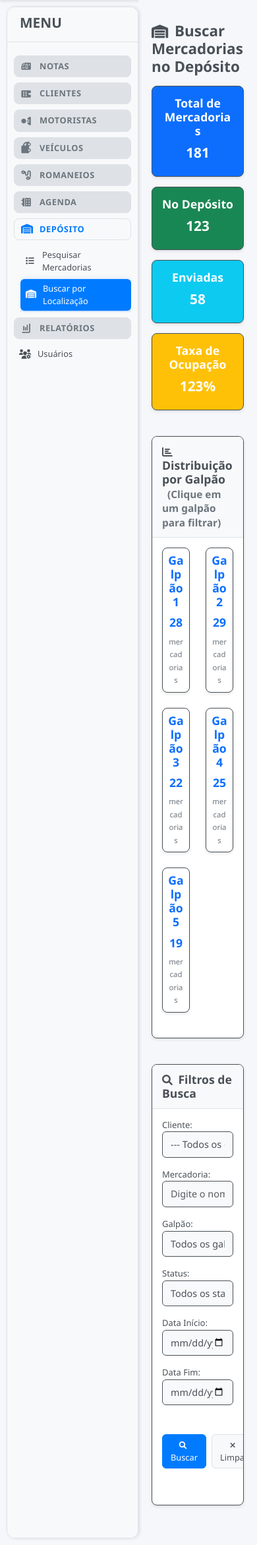
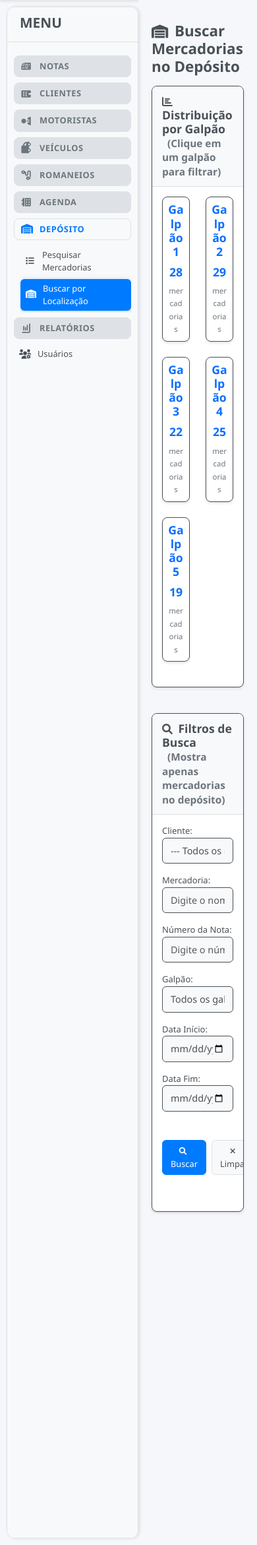
Before and after one commit to rms2290/sistema-estelar, a Django app: page /notas/buscar-mercadorias/ in a window 390 px wide. Shown: the part 60-2402 px from the top of the page at 66% size. Run offline with Django 5.2, Linux system fonts and the light colour scheme; a user stored in the database is signed in; data comes from the database, SQL or seed files in the repository; both versions use the stored data as it was after the commit.

Commit message:
feat: Melhorias no sistema de localização de mercadorias
- Adicionar filtro de busca por número da nota fiscal
- Implementar visualização consolidada por galpão quando filtrar por cliente
- Corrigir bugs de filtros combinados (cliente + galpão)
- Ajustar tamanho do botão Buscar para padrão das outras telas
- Remover estatísticas gerais da tela de busca por localização
- Atualizar 150 notas existentes com localização aleatória
- Adicionar campo de localização na visualização de detalhes da nota
- Melhorar formatação de valores para padrão brasileiro (R$ 1.000,00)
- Implementar mensagens informativas para casos sem resultados
- Otimizar interface para foco na funcionalidade de localização

Funcionalidades:
- Busca por cliente mostra mercadorias agrupadas por galpão
- Busca por galpão mostra clientes agrupados com totais
- Filtro automático por status 'Depósito' em todas as buscas
- Clique nos galpões para filtrar automaticamente
- Destaque visual de galpões com mercadorias do cliente
- Interface responsiva e intuitiva

```diff
--- a/notas/forms.py
+++ b/notas/forms.py
@@ -1641,6 +1641,16 @@ class MercadoriaDepositoSearchForm(forms.Form):
         })
     )
 
+    nota = UpperCaseCharField(
+        label='Número da Nota',
+        required=False,
+        max_length=50,
+        widget=forms.TextInput(attrs={
+            'class': 'form-control',
+            'placeholder': 'Digite o número da nota fiscal'
+        })
+    )
+
     local = forms.ChoiceField(
         label='Galpão',
         choices=[('', 'Todos os galpões')] + NotaFiscal.LOCAL_CHOICES,
@@ -1648,17 +1658,6 @@ class MercadoriaDepositoSearchForm(forms.Form):
         widget=forms.Select(attrs={'class': 'form-control'})
     )
 
-    status = forms.ChoiceField(
-        label='Status',
-        choices=[
-            ('', 'Todos os status'),
-            ('Depósito', 'No Depósito'),
-            ('Enviada', 'Enviada'),
-        ],
-        required=False,
-        widget=forms.Select(attrs={'class': 'form-control'})
-    )
-
     data_inicio = forms.DateField(
         label='Data Início',
         required=False,
--- a/notas/templates/notas/buscar_mercadorias_deposito.html
+++ b/notas/templates/notas/buscar_mercadorias_deposito.html
@@ -8,47 +8,6 @@
 <div class="container mt-4">
     <h2><i class="fas fa-warehouse"></i> Buscar Mercadorias no Depósito</h2>
 
-    <!-- Estatísticas Gerais -->
-    <div class="row mb-4">
-        <div class="col-md-3">
-            <div class="card bg-primary text-white">
-                <div class="card-body text-center">
-                    <h5 class="card-title">Total de Mercadorias</h5>
-                    <h3>{{ total_mercadorias }}</h3>
-                </div>
-            </div>
-        </div>
-        <div class="col-md-3">
-            <div class="card bg-success text-white">
-                <div class="card-body text-center">
-                    <h5 class="card-title">No Depósito</h5>
-                    <h3>{{ mercadorias_deposito }}</h3>
-                </div>
-            </div>
-        </div>
-        <div class="col-md-3">
-            <div class="card bg-info text-white">
-                <div class="card-body text-center">
-                    <h5 class="card-title">Enviadas</h5>
-                    <h3>{{ mercadorias_enviadas }}</h3>
-                </div>
-            </div>
-        </div>
-        <div class="col-md-3">
-            <div class="card bg-warning text-white">
-                <div class="card-body text-center">
-                    <h5 class="card-title">Taxa de Ocupação</h5>
-                    <h3>
-                        {% if total_mercadorias > 0 %}
-                            {{ mercadorias_deposito|floatformat:0 }}%
-                        {% else %}
-                            0%
-                        {% endif %}
-                    </h3>
-                </div>
-            </div>
-        </div>
-    </div>
 
 
     <!-- Contagem por Galpão -->
@@ -91,12 +50,13 @@
         <div class="card-header">
             <h5 class="card-title mb-0">
                 <i class="fas fa-search"></i> Filtros de Busca
+                <small class="text-muted ms-2">(Mostra apenas mercadorias no depósito)</small>
             </h5>
         </div>
         <div class="card-body">
             <form method="GET" class="mb-4">
                 <div class="row">
-                    <div class="col-md-4">
+                    <div class="col-md-3">
                         <div class="mb-3">
                             {{ search_form.cliente.label_tag }}
                             {{ search_form.cliente }}
@@ -105,7 +65,7 @@
                             {% endif %}
                         </div>
                     </div>
-                    <div class="col-md-4">
+                    <div class="col-md-3">
                         <div class="mb-3">
                             {{ search_form.mercadoria.label_tag }}
                             {{ search_form.mercadoria }}
@@ -114,7 +74,16 @@
                             {% endif %}
                         </div>
                     </div>
-                    <div class="col-md-4">
+                    <div class="col-md-3">
+                        <div class="mb-3">
+                            {{ search_form.nota.label_tag }}
+                            {{ search_form.nota }}
+                            {% if search_form.nota.errors %}
+                                <div class="text-danger">{{ search_form.nota.errors }}</div>
+                            {% endif %}
+                        </div>
+                    </div>
+                    <div class="col-md-3">
                         <div class="mb-3">
                             {{ search_form.local.label_tag }}
                             {{ search_form.local }}
@@ -125,16 +94,7 @@
                     </div>
                 </div>
                 <div class="row">
-                    <div class="col-md-3">
-                        <div class="mb-3">
-                            {{ search_form.status.label_tag }}
-                            {{ search_form.status }}
-                            {% if search_form.status.errors %}
-                                <div class="text-danger">{{ search_form.status.errors }}</div>
-                            {% endif %}
-                        </div>
-                    </div>
-                    <div class="col-md-3">
+                    <div class="col-md-6">
                         <div class="mb-3">
                             {{ search_form.data_inicio.label_tag }}
                             {{ search_form.data_inicio }}
@@ -143,7 +103,7 @@
                             {% endif %}
                         </div>
                     </div>
-                    <div class="col-md-3">
+                    <div class="col-md-6">
                         <div class="mb-3">
                             {{ search_form.data_fim.label_tag }}
                             {{ search_form.data_fim }}
@@ -152,11 +112,13 @@
                             {% endif %}
                         </div>
                     </div>
-                    <div class="col-md-3">
+                </div>
+                <div class="row">
+                    <div class="col-md-12">
                         <div class="mb-3">
                             <label class="form-label">&nbsp;</label>
                             <div class="d-flex gap-2">
-                                <button type="submit" class="btn btn-primary flex-fill">
+                                <button type="submit" class="btn btn-primary">
                                     <i class="fas fa-search"></i> Buscar
                                 </button>
                                 <a href="{% url 'notas:buscar_mercadorias_deposito' %}" class="btn btn-secondary">
@@ -227,6 +189,79 @@
                                                class="btn btn-info btn-sm" title="Ver Detalhes">
                                                 <i class="fas fa-eye"></i> Ver Notas
                                             </a>
+                                        </td>
+                                    </tr>
+                                {% empty %}
+                                    <tr>
+                                        <td colspan="6" class="text-center py-4">
+                                            <div class="alert alert-warning mb-0">
+                                                <i class="fas fa-exclamation-triangle"></i>
+                                                <strong>Nenhuma mercadoria encontrada</strong><br>
+                                                {% if search_form.cleaned_data.cliente %}
+                                                    O cliente <strong>{{ search_form.cleaned_data.cliente.razao_social }}</strong> não possui mercadorias no <strong>Galpão {{ search_form.cleaned_data.local }}</strong>.
+                                                {% else %}
+                                                    Não há mercadorias no <strong>Galpão {{ search_form.cleaned_data.local }}</strong>.
+                                                {% endif %}
+                                            </div>
+                                        </td>
+                                    </tr>
+                                {% endfor %}
+                            </tbody>
+                        {% elif search_form.cleaned_data.cliente %}
+                            <!-- Tabela resumida por galpão quando cliente específico é selecionado -->
+                            <thead>
+                                <tr>
+                                    <th>Localização</th>
+                                    <th>Cliente</th>
+                                    <th>Valor Total</th>
+                                    <th>Peso Total</th>
+                                    <th>Status</th>
+                                    <th>Ações</th>
+                                </tr>
+                            </thead>
+                            <tbody>
+                                {% for item in mercadorias %}
+                                    <tr>
+                                        <td>
+                                            {% if item.local %}
+                                                <span class="badge bg-primary fs-6">
+                                                    <i class="fas fa-warehouse"></i> Galpão {{ item.local }}
+                                                </span>
+                                            {% else %}
+                                                <span class="text-muted">
+                                                    <i class="fas fa-question-circle"></i> Não informado
+                                                </span>
+                                            {% endif %}
+                                        </td>
+                                        <td>
+                                            <strong>{{ item.cliente__razao_social }}</strong>
+                                            <br>
+                                            <small class="text-muted">{{ item.total_notas }} nota{{ item.total_notas|pluralize }}</small>
+                                        </td>
+                                        <td>
+                                            <strong class="text-success">{{ item.valor_total|format_brazilian_currency }}</strong>
+                                        </td>
+                                        <td>
+                                            <strong class="text-info">{{ item.peso_total|format_brazilian_weight }}</strong>
+                                        </td>
+                                        <td>
+                                            <span class="badge bg-success">No Depósito</span>
+                                        </td>
+                                        <td>
+                                            <a href="{% url 'notas:listar_notas_fiscais' %}?cliente={{ item.cliente__id }}&local={{ item.local }}"
+                                               class="btn btn-info btn-sm" title="Ver Detalhes">
+                                                <i class="fas fa-eye"></i> Ver Notas
+                                            </a>
+                                        </td>
+                                    </tr>
+                                {% empty %}
+                                    <tr>
+                                        <td colspan="6" class="text-center py-4">
+                                            <div class="alert alert-warning mb-0">
+                                                <i class="fas fa-exclamation-triangle"></i>
+                                                <strong>Nenhuma mercadoria encontrada</strong><br>
+                                                O cliente <strong>{{ search_form.cleaned_data.cliente.razao_social }}</strong> não possui mercadorias no depósito.
+                                            </div>
                                         </td>
                                     </tr>
                                 {% endfor %}
--- a/notas/views.py
+++ b/notas/views.py
@@ -2496,10 +2496,6 @@ def buscar_mercadorias_deposito(request):
     mercadorias = NotaFiscal.objects.none()
     search_performed = bool(request.GET)
 
-    # Estatísticas gerais
-    total_mercadorias = NotaFiscal.objects.count()
-    mercadorias_deposito = NotaFiscal.objects.filter(status='Depósito').count()
-    mercadorias_enviadas = NotaFiscal.objects.filter(status='Enviada').count()
 
     # Contagem por galpão
     contagem_galpoes = {}
@@ -2518,11 +2514,12 @@ def buscar_mercadorias_deposito(request):
         })
 
     if search_performed and search_form.is_valid():
-        queryset = NotaFiscal.objects.all()
+        # Na tela de busca por localização, sempre filtrar apenas status "Depósito"
+        queryset = NotaFiscal.objects.filter(status='Depósito')
         cliente = search_form.cleaned_data.get('cliente')
         mercadoria = search_form.cleaned_data.get('mercadoria')
+        nota = search_form.cleaned_data.get('nota')
         local = search_form.cleaned_data.get('local')
-        status = search_form.cleaned_data.get('status')
         data_inicio = search_form.cleaned_data.get('data_inicio')
         data_fim = search_form.cleaned_data.get('data_fim')
 
@@ -2530,10 +2527,16 @@ def buscar_mercadorias_deposito(request):
             queryset = queryset.filter(cliente=cliente)
         if mercadoria:
             queryset = queryset.filter(mercadoria__icontains=mercadoria)
+        if nota:
+            queryset = queryset.filter(nota__icontains=nota)
+        if data_inicio:
+            queryset = queryset.filter(data__gte=data_inicio)
+        if data_fim:
+            queryset = queryset.filter(data__lte=data_fim)
+
+        # Se foi filtrado por galpão específico, agrupar por cliente
         if local:
-            # Quando um galpão específico é selecionado, mostrar apenas notas com status "Depósito"
-            queryset = queryset.filter(local=local, status='Depósito')
-            # Agrupar por cliente para mostrar resumo consolidado
+            queryset = queryset.filter(local=local)
             from django.db.models import Sum, Count
             mercadorias = queryset.values('cliente__razao_social', 'cliente__id').annotate(
                 valor_total=Sum('valor'),
@@ -2541,31 +2544,39 @@ def buscar_mercadorias_deposito(request):
                 quantidade_total=Sum('quantidade'),
                 total_notas=Count('id')
             ).order_by('cliente__razao_social')
-        elif status:
-            queryset = queryset.filter(status=status)
-        if data_inicio:
-            queryset = queryset.filter(data__gte=data_inicio)
-        if data_fim:
-            queryset = queryset.filter(data__lte=data_fim)
-
-        # Se não foi filtrado por galpão específico, mostrar lista normal
-        if not local:
+        # Se foi filtrado por cliente (sem galpão específico), agrupar por galpão
+        elif cliente:
+            from django.db.models import Sum, Count
+            mercadorias = queryset.values('local', 'cliente__razao_social', 'cliente__id').annotate(
+                valor_total=Sum('valor'),
+                peso_total=Sum('peso'),
+                quantidade_total=Sum('quantidade'),
+                total_notas=Count('id')
+            ).order_by('local', 'cliente__razao_social')
+        else:
+            # Busca geral, mostrar lista normal
             mercadorias = queryset.order_by('local', 'cliente__razao_social', 'mercadoria')
 
         # Identificar galpões com mercadorias do cliente pesquisado (apenas status "Depósito")
         if cliente:
             galpoes_com_mercadorias = set()
-            for mercadoria in mercadorias:
-                if mercadoria.local and mercadoria.status == 'Depósito':
-                    galpoes_com_mercadorias.add(mercadoria.local)
+            # Se foi filtrado por galpão específico ou cliente, mercadorias é um queryset de dicionários
+            if local or cliente:
+                # Para galpão específico ou cliente, usar o queryset original para identificar galpões
+                cliente_mercadorias = NotaFiscal.objects.filter(cliente=cliente, status='Depósito')
+                for mercadoria in cliente_mercadorias:
+                    if mercadoria.local:
+                        galpoes_com_mercadorias.add(mercadoria.local)
+            else:
+                # Para busca geral, mercadorias são objetos
+                for mercadoria in mercadorias:
+                    if mercadoria.local and mercadoria.status == 'Depósito':
+                        galpoes_com_mercadorias.add(mercadoria.local)
 
     context = {
         'mercadorias': mercadorias,
         'search_form': search_form,
         'search_performed': search_performed,
-        'total_mercadorias': total_mercadorias,
-        'mercadorias_deposito': mercadorias_deposito,
-        'mercadorias_enviadas': mercadorias_enviadas,
         'contagem_galpoes': contagem_galpoes,
         'galpoes_com_mercadorias': list(galpoes_com_mercadorias),
         'galpoes_info': galpoes_info,
```
Also changed, not shown: db.sqlite3.
